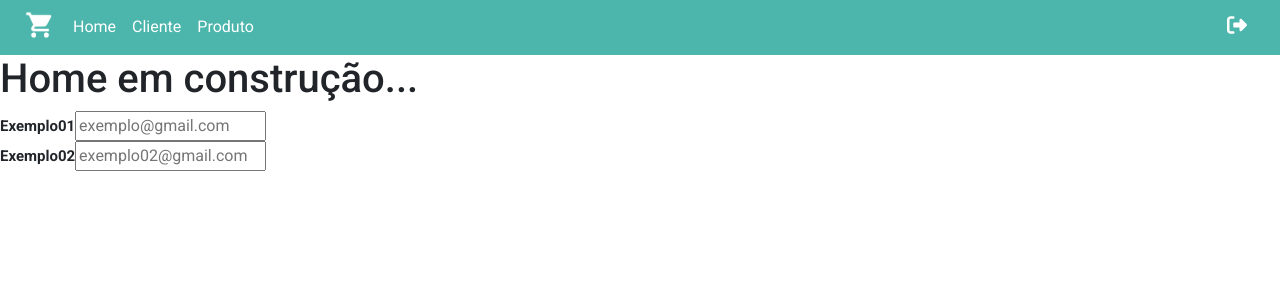
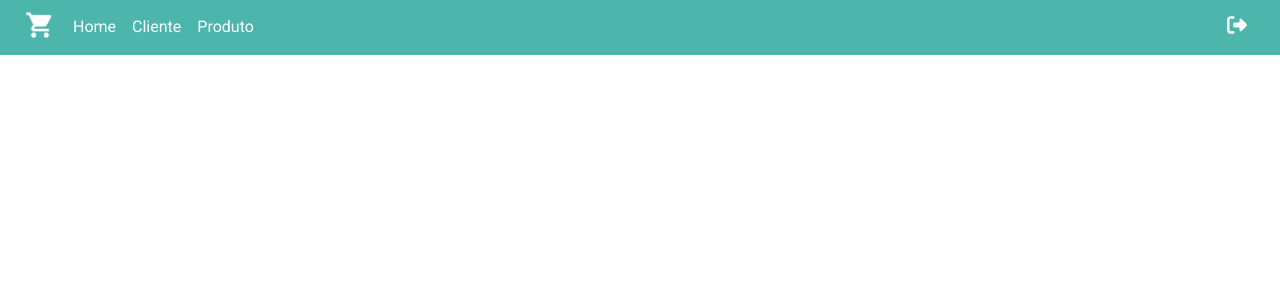
Before and after one commit to RomuloAlvernaz/sistema-loja-usando-react, a React (Create React App) app: page / in a window 1280 px wide. Shown: the top 300 px of the page. Built offline with nearby package versions, Linux system fonts and the light colour scheme.

Commit message:
update.js
Fazendo alguns ajustes finos no js

```diff
--- a/src/components/InputText/index.js
+++ /dev/null
@@ -1,16 +0,0 @@
-function InputText(props){
-    return(
-        <div className="input-text">
-            <label htmlFor={props.id}>{props.text}</label>
-            <input
-                type={props.type}
-                placeholder={props.placeholder}
-                id={props.id}
-                onChange={props.callback}
-            ></input>
-        </div>
-    );
-}
-
-
-export default InputText;
--- a/src/pages/clientes/index.js
+++ b/src/pages/clientes/index.js
@@ -129,7 +129,10 @@ function ClientePage() {
                         className="btn btn-primary btn-sm"
                         data-bs-toggle="modal"
                         data-bs-target="#modal-cliente"
-                        onClick={adicionar}
+                        onClick={() => {
+                            limparCliente();
+                            adicionar();
+                        }}
                     >
                         Adicionar
                     </button>
--- a/src/pages/home/index.js
+++ /dev/null
@@ -1,33 +0,0 @@
-
-import './index.css';
-
-import InputText from '../../components/InputText';
-
-function Home (){
-    return (
-        <div>
-            <h1>
-                Home em construção...
-            </h1>
-
-            <InputText
-                id="1"
-                type="text"
-                placeholder="exemplo@gmail.com"
-                text="Exemplo01"
-                callback={(e) => console.log(e.target.value)}
-            />
-
-            <InputText
-                id="2"
-                type="password"
-                placeholder="exemplo02@gmail.com"
-                text="Exemplo02"
-                callback={(e) => console.log(e.target.value)}
-            />
-
-        </div>
-    )
-}
-
-export default Home;
--- a/src/pages/login/index.js
+++ b/src/pages/login/index.js
@@ -22,7 +22,7 @@ function Login() {
             usuarioService.salvarToken(response.data.token);
             usuarioService.salvarUsuario(response.data.usuario);
 
-            window.location='/';
+            window.location='/clientes';
 
          })
          .catch(erro => {
--- a/src/router.js
+++ b/src/router.js
@@ -1,5 +1,4 @@
 import Login from "./pages/login";
-import Home from "./pages/home";
 import ClientePage from "./pages/clientes";
 import Produto from "./pages/produtos";
 
@@ -17,7 +16,6 @@ function Router(){
 
             <Routes>
                 <Route path="/login" element={<Login/>}/>
-                <Route exact path="/" element={<Home/>}/>
                 <Route path="/clientes" element={<ClientePage/>}/>
                 <Route path="/produtos" element={<Produto/>}/>
             </Routes>
```
Also changed, not shown: src/components/InputText/index.css (deleted), src/pages/home/index.css (deleted).
